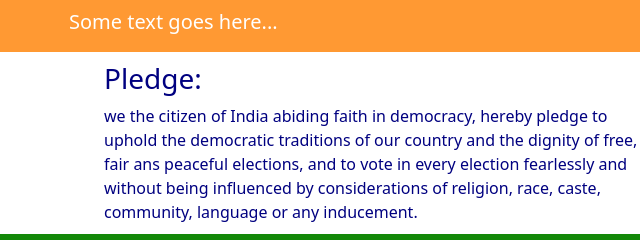
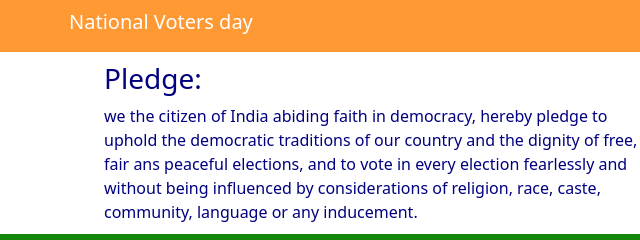
Before and after one commit to nationalvotersday/pledge, a plain HTML site: page index.html in a window 1280 px wide. Shown: the top 240 px of the page, 262-902 px from the left. Drawn offline with nearby package versions, Linux system fonts and the light colour scheme; a script that the page names is missing.

Commit message:
Update index.html

```diff
--- a/index.html
+++ b/index.html
@@ -12,7 +12,7 @@
      <div class="row align-items-center">
       <div class="col"></div>
       <div class="col-6">
-        <h5>Some text goes here...</h5>
+        <h5>National Voters day</h5>
       </div>
       <div class="col"></div>
      </div>
```
